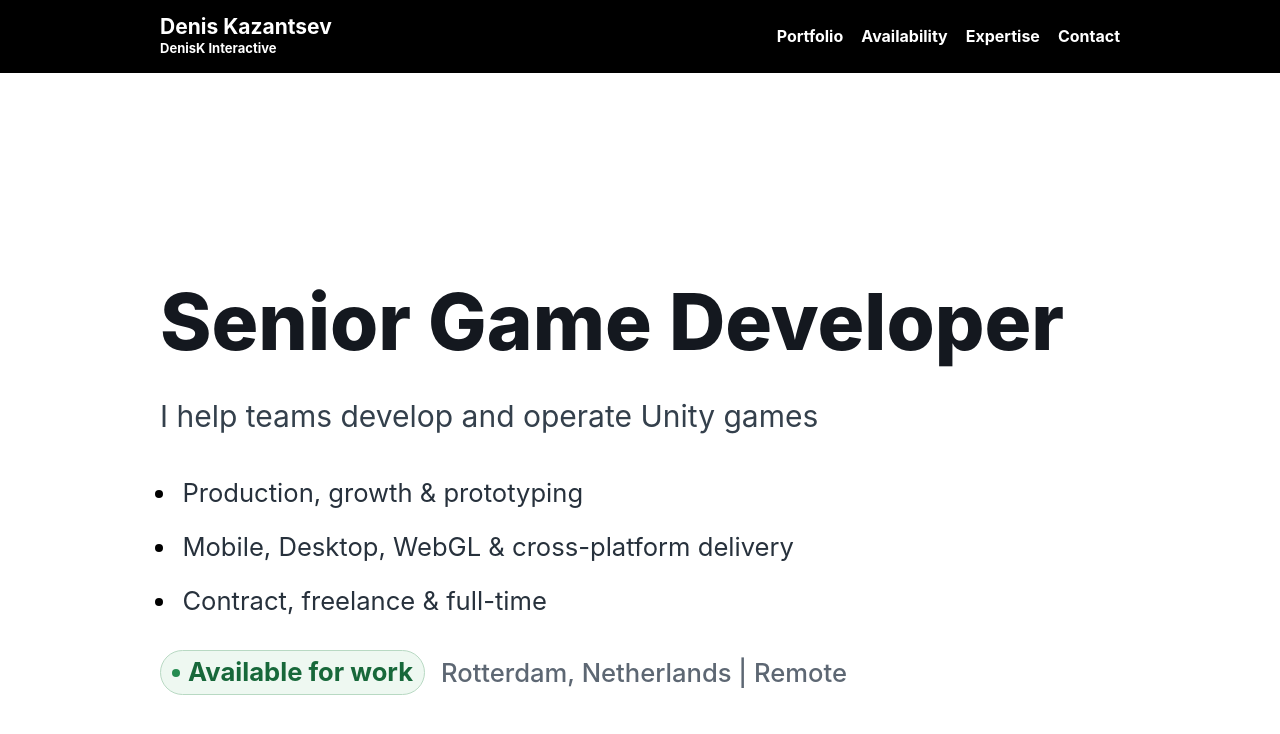
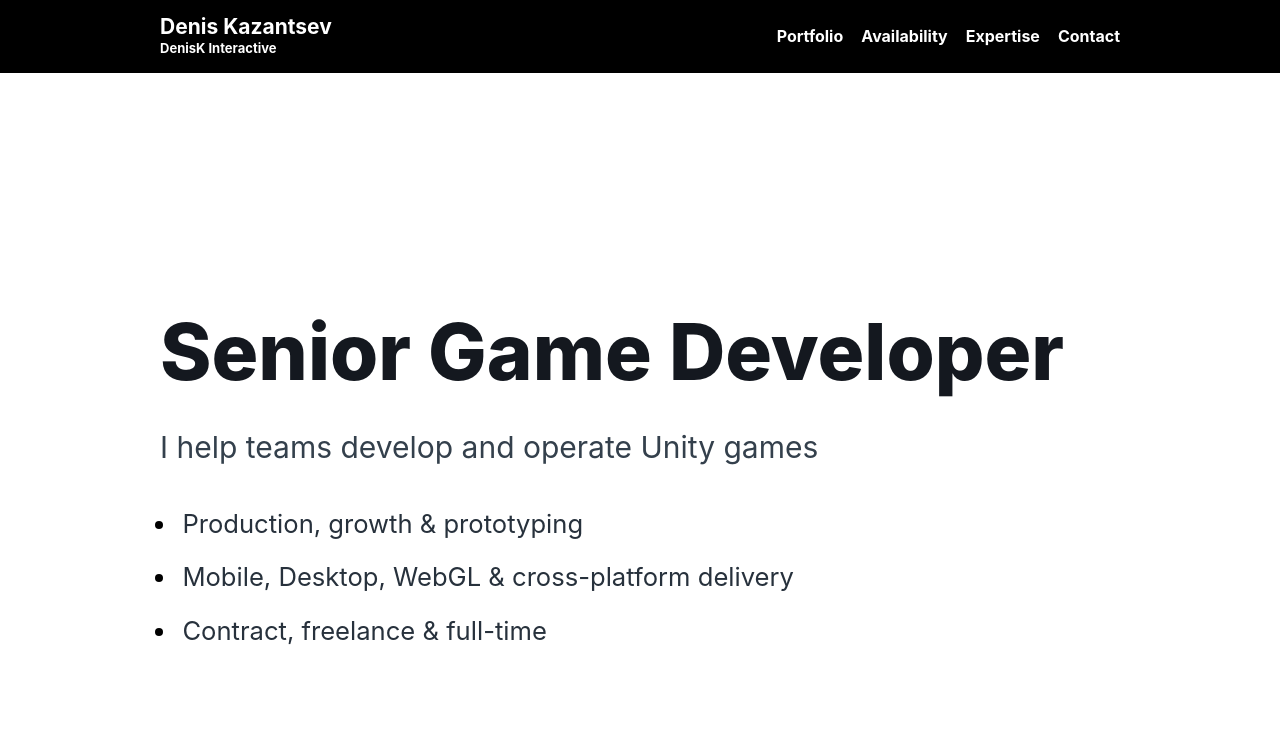
Before and after one commit to JokerDen/denisk, a Jekyll site: the page built from index.md, in a window 1280 px wide and 900 px high. Shown: the top 734 px of the window. Built offline with Jekyll 4.4.1, drawn with Linux system fonts in a browser that asks for light colours; some of the changed text lies outside the part shown.

Commit message:
move availibility

```diff
--- a/assets/css/site.css
+++ b/assets/css/site.css
@@ -163,14 +163,6 @@
   font-weight: 760;
 }
 
-.hero-meta {
-  display: flex;
-  flex-wrap: wrap;
-  align-items: center;
-  gap: 10px 16px;
-  margin-top: 30px;
-}
-
 .availability-status {
   display: inline-flex;
   align-items: center;
@@ -192,11 +184,9 @@
   background: #258b50;
 }
 
-.hero-location {
-  color: var(--muted);
-  font-size: clamp(20px, 2vw, 26px);
-  font-weight: 550;
-  line-height: 1.55;
+.availability-heading {
+  font-size: 0;
+  line-height: 1;
 }
 
 h2 {
@@ -1249,7 +1239,6 @@
 
   .contact-line,
   .availability-status,
-  .hero-location,
   ul,
   .contact p {
     font-size: 18px;
--- a/index.md
+++ b/index.md
@@ -13,10 +13,6 @@
       <li>Mobile, Desktop, WebGL &amp; cross-platform delivery</li>
       <li>Contract, freelance &amp; full-time</li>
     </ul>
-    <div class="hero-meta" aria-label="Work availability and location">
-      <span class="availability-status"><span class="availability-dot" aria-hidden="true"></span>Available for work</span>
-      <span class="hero-location">Rotterdam, Netherlands | Remote</span>
-    </div>
   </div>
 </section>
 
@@ -243,8 +239,8 @@
 
 <section id="availability">
   <div class="section-inner">
-    <h2>Availability</h2>
-    <p class="section-lead">Netherlands-based, available for European and International hire.</p>
+    <h2 class="availability-heading"><span class="availability-status"><span class="availability-dot" aria-hidden="true"></span>Available for work</span></h2>
+    <p class="section-lead">Based in Rotterdam, Netherlands — available for European and international hire.</p>
     <ul>
       <li>Freelance tasks</li>
       <li>Part-time contract</li>
```
